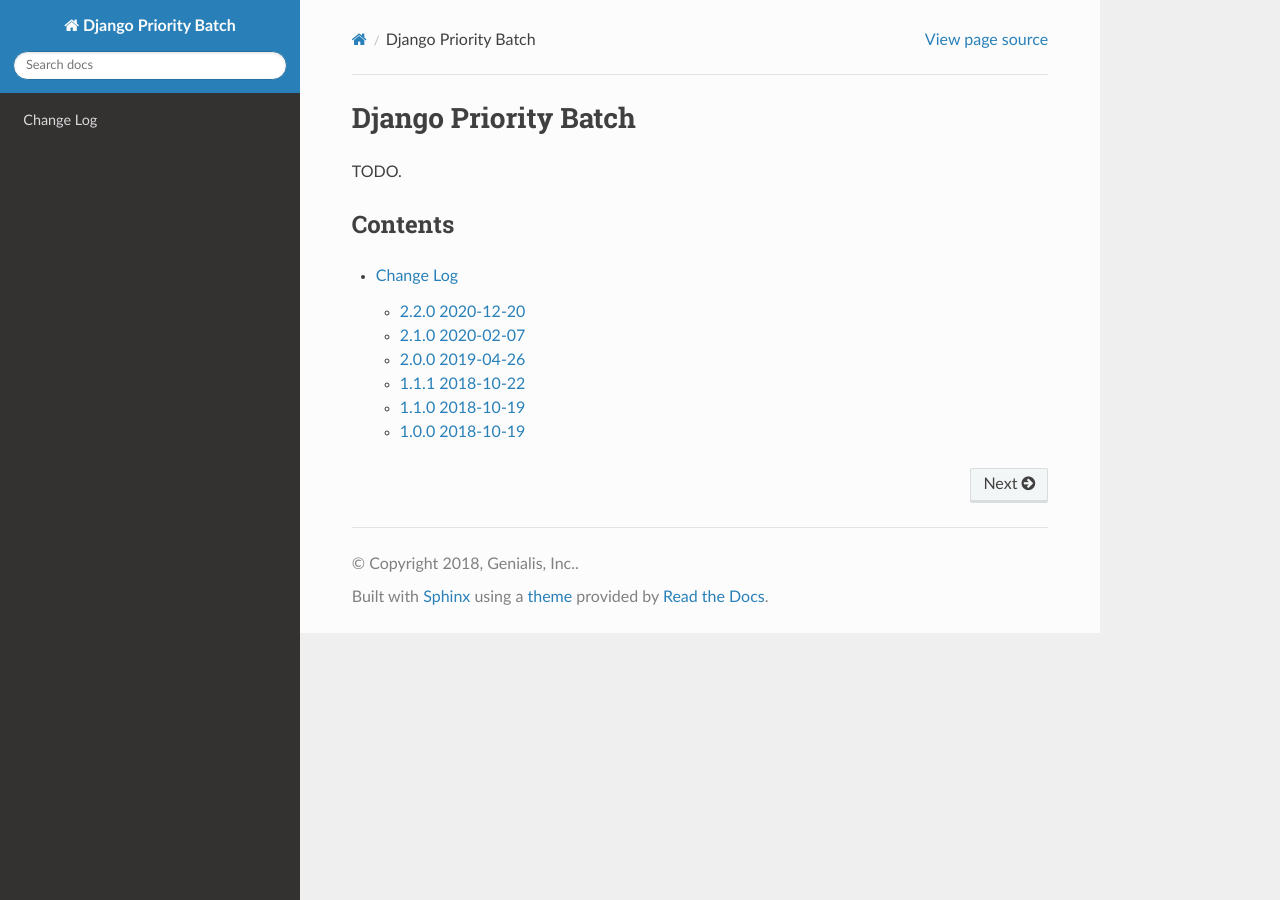
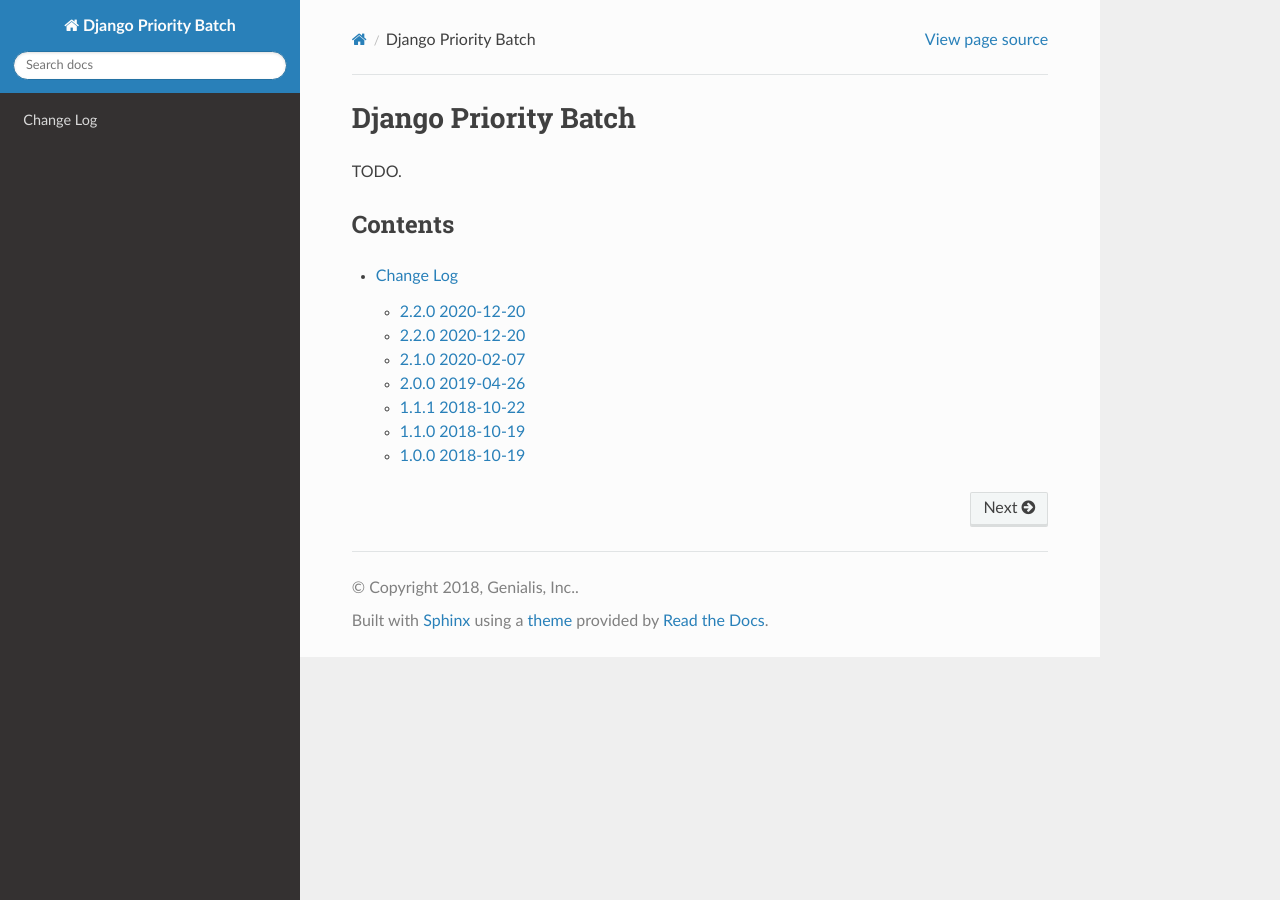
Before and after one commit to genialis/django-priority-batch, a Sphinx documentation site: the page built from docs/index.rst, in a window 1280 px wide. Built offline with Sphinx 7.4.7 and the Read the Docs theme 2.0.0, drawn with Linux system fonts in a browser that asks for light colours.

```diff
--- a/docs/CHANGELOG.rst
+++ b/docs/CHANGELOG.rst
@@ -4,6 +4,15 @@ Change Log
 
 All notable changes to this project are documented in this file.
 This project adheres to `Semantic Versioning <http://semver.org/>`_.
+
+
+================
+2.2.0 2020-12-20
+================
+
+Changed
+=======
+- Require Django 3.1
 
 
 ================
--- a/setup.py
+++ b/setup.py
@@ -26,7 +26,7 @@ setuptools.setup(
     packages=setuptools.find_packages('src'),
     package_dir={'': 'src'},
     python_requires='>=3.6, <3.10',
-    install_requires=['Django~=2.0'],
+    install_requires=['Django~=3.1.5'],
     extras_require={
         'docs': ['Sphinx', 'sphinx_rtd_theme'],
         'package': ['twine', 'wheel'],
```
